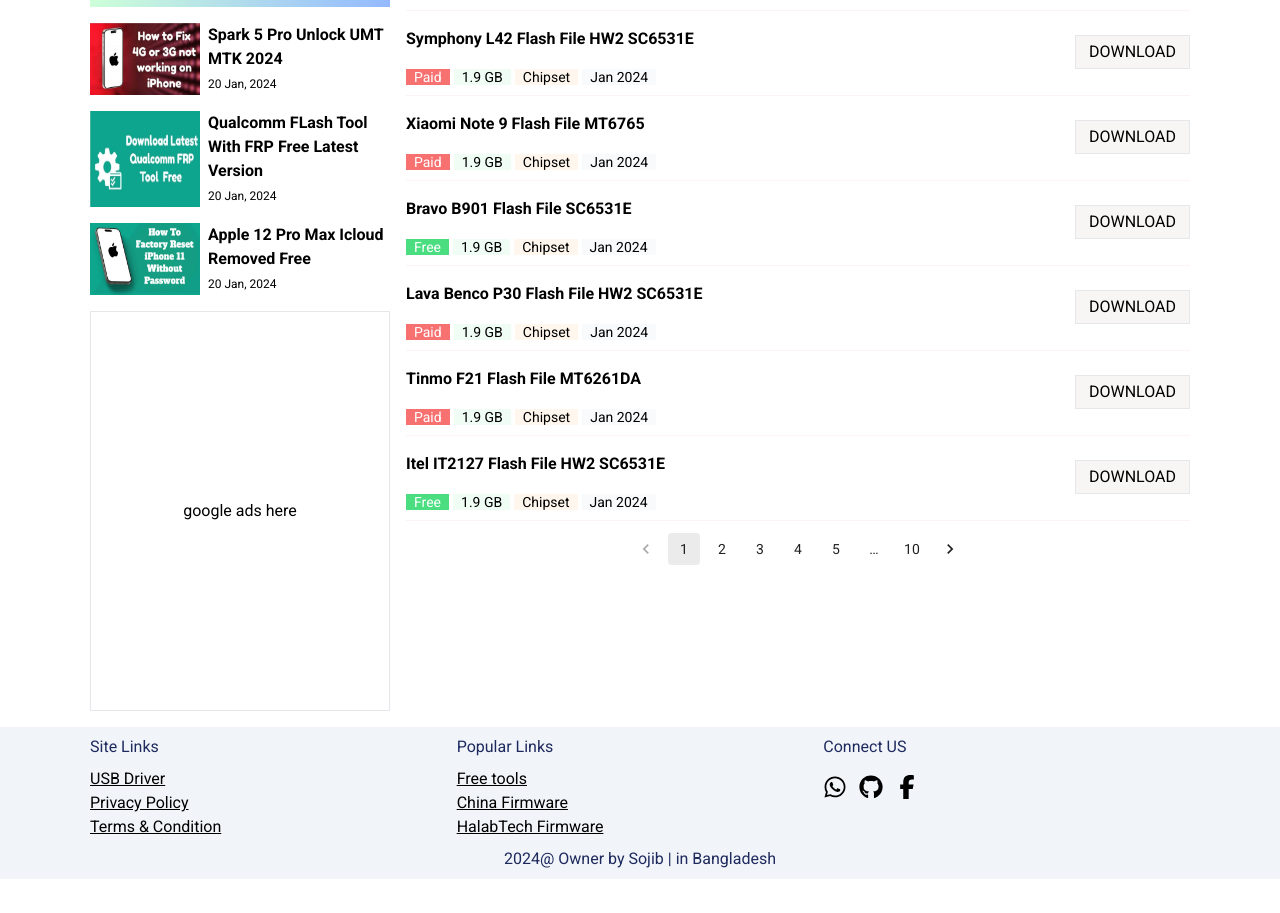
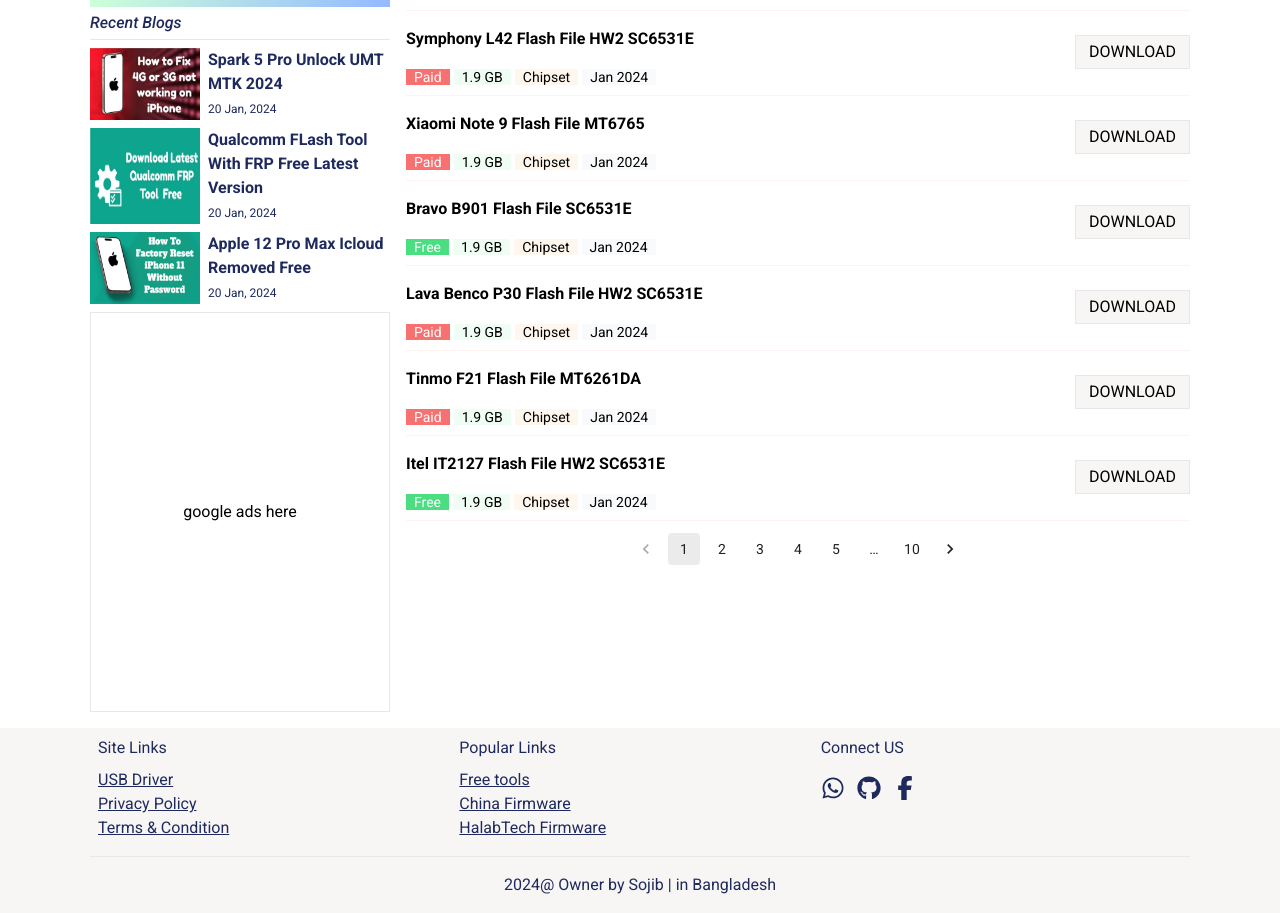
Before and after one commit to ashaansojib/firmwarehub, a React (Vite) app: page / in a window 1280 px wide. Shown: the part 216-1129 px from the top of the page. Before the commit the page ends 1095 px from the top, so only its background shows below. Built offline with nearby package versions, Linux system fonts and the light colour scheme.

Commit message:
update sidebar

```diff
--- a/src/index.css
+++ b/src/index.css
@@ -62,7 +62,7 @@
   @apply flex md:flex-row md:justify-between gap-4 justify-center flex-col-reverse my-container
 }
 .post{
-  @apply relative rounded-md md:rounded-none md:border-b border-red-50 md:py-2 bg-primary md:bg-white mt-2 p-2 md:p-0
+  @apply relative rounded-md md:rounded-none md:border-b border-red-50 md:py-2 bg-[#f7f7f7] md:bg-white mt-2 p-2 md:p-0
 }
 .post-btn{
   @apply mt-2 border py-1 w-full inline-block text-center md:bg-primary md:absolute top-2 right-0 md:w-[115px]
--- a/src/pages/sidebar/RecentPost.jsx
+++ b/src/pages/sidebar/RecentPost.jsx
@@ -1,26 +1,27 @@
 import React from 'react';
+import { Link } from 'react-router-dom';
 
 const RecentPost = () => {
     return (
-        <div>
-            <article className='flex gap-2 justify-between my-4'>
+        <div className='text-secondary'>
+            <article className='flex gap-2 my-2'>
                 <img className='w-[110px]' src="/post-1.jpg" alt="" />
                 <div>
-                    <h3>Spark 5 Pro Unlock UMT MTK 2024</h3>
+                    <Link><h3>Spark 5 Pro Unlock UMT MTK 2024</h3></Link>
                     <span className='text-xs'>20 Jan, 2024</span>
                 </div>
             </article>
-            <article className='flex gap-2 justify-between my-4'>
+            <article className='flex gap-2 between my-2'>
                 <img className='w-[110px]' src="/post-3.jpg" alt="" />
                 <div>
-                    <h3>Qualcomm FLash Tool With FRP Free Latest Version</h3>
+                    <Link><h3>Qualcomm FLash Tool With FRP Free Latest Version</h3></Link>
                     <span className='text-xs'>20 Jan, 2024</span>
                 </div>
             </article>
-            <article className='flex gap-2 justify-between my-4'>
+            <article className='flex gap-2 between my-2'>
                 <img className='w-[110px]' src="/post-2.jpeg" alt="" />
                 <div>
-                    <h3>Apple 12 Pro Max Icloud Removed Free</h3>
+                    <Link to="/"><h3>Apple 12 Pro Max Icloud Removed Free</h3></Link>
                     <span className='text-xs'>20 Jan, 2024</span>
                 </div>
             </article>
--- a/src/shared/Aside.jsx
+++ b/src/shared/Aside.jsx
@@ -6,6 +6,7 @@
         <aside className='py-2 md:w-[300px] '>
             <img className='w-full cursor-pointer' src="/any-tool.png" alt="" />
             {/* recent post */}
+            <p className='py-1 italic font-medium border-b'>Recent Blogs</p>
             <RecentPost />
             <div className='h-[400px] flex justify-center items-center border my-2'>
                 <span>google ads here</span>
--- a/src/shared/Footer.jsx
+++ b/src/shared/Footer.jsx
@@ -3,8 +3,8 @@
 
 const Footer = () => {
     return (
-        <footer className='p-2 bg-slate-100'>
-            <div className='grid grid-cols-1 md:grid-cols-3 justify-between my-container'>
+        <footer className='text-secondary bg-primary'>
+            <div className='p-2 grid grid-cols-1 md:grid-cols-3 justify-between my-container border-b'>
                 <div>
                     <p>Site Links</p>
                     <ul className='footer-link'>
@@ -30,7 +30,7 @@
                     </ul>
                 </div>
             </div>
-            <p className='text-center '>2024@ Owner by Sojib | in Bangladesh</p>
+            <p className='text-center py-4 '>2024@ Owner by Sojib | in Bangladesh</p>
         </footer>
     );
 };
```
